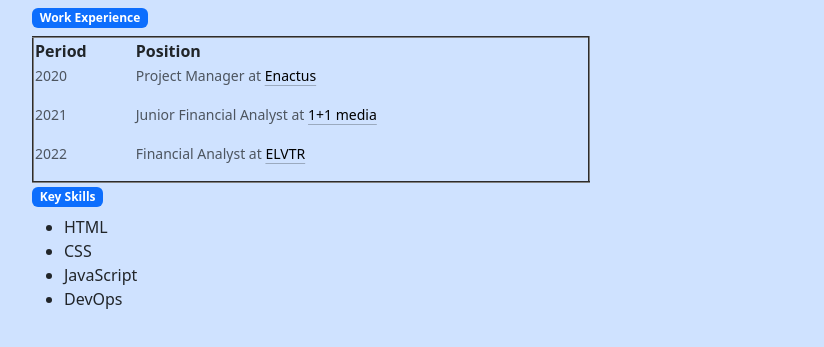
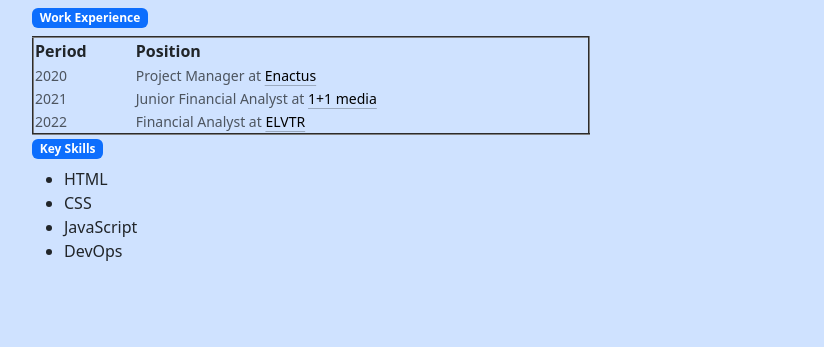
Before and after one commit to iamkate-v/robot_dreams_general, a plain HTML site: page lesson_5/index.html in a window 1280 px wide. Shown: the part 381-728 px from the top of the page, without its empty margins (50-874 px from the left). Drawn offline with nearby package versions, Linux system fonts and the light colour scheme.

Commit message:
fixing formatting and 'p' issue

```diff
--- a/lesson_5/index.html
+++ b/lesson_5/index.html
@@ -32,45 +32,39 @@
             <th>Position</th>
           </tr>
           <tr>
-            <td><p class="text-body-secondary small">2020</p></td>
-            <td>
-              <p class="text-body-secondary small">
+            <td class="text-body-secondary small">2020</td>
+            <td class="text-body-secondary small">
               Project Manager at
               <a
                 href="https://enactus.org/"
                 class="link-body-emphasis link-offset-2 link-underline-opacity-25 link-underline-opacity-75-hover"
                 target="_blank"
-                  >Enactus</a
-                >
-              </p>
+                >Enactus
+              </a>
             </td>
           </tr>
           <tr>
-            <td><p class="text-body-secondary small">2021</p></td>
-            <td>
-              <p class="text-body-secondary small">
+            <td class="text-body-secondary small">2021</td>
+            <td class="text-body-secondary small">
               Junior Financial Analyst at
               <a
                 href="https://media.1plus1.ua/en"
                 class="link-body-emphasis link-offset-2 link-underline-opacity-25 link-underline-opacity-75-hover"
                 target="_blank"
-                  >1+1 media</a
-                >
-              </p>
+                >1+1 media
+              </a>
             </td>
           </tr>
           <tr>
-            <td><p class="text-body-secondary small">2022</p></td>
-            <td>
-              <p class="text-body-secondary small">
+            <td class="text-body-secondary small">2022</td>
+            <td class="text-body-secondary small">
               Financial Analyst at
               <a
                 href="https://elvtr.com/"
                 class="link-body-emphasis link-offset-2 link-underline-opacity-25 link-underline-opacity-75-hover"
                 target="_blank"
-                  >ELVTR</a
-                >
-              </p>
+                >ELVTR
+              </a>
             </td>
           </tr>
         </table>
```
Lines whose indentation alone changed are shown as unchanged.
